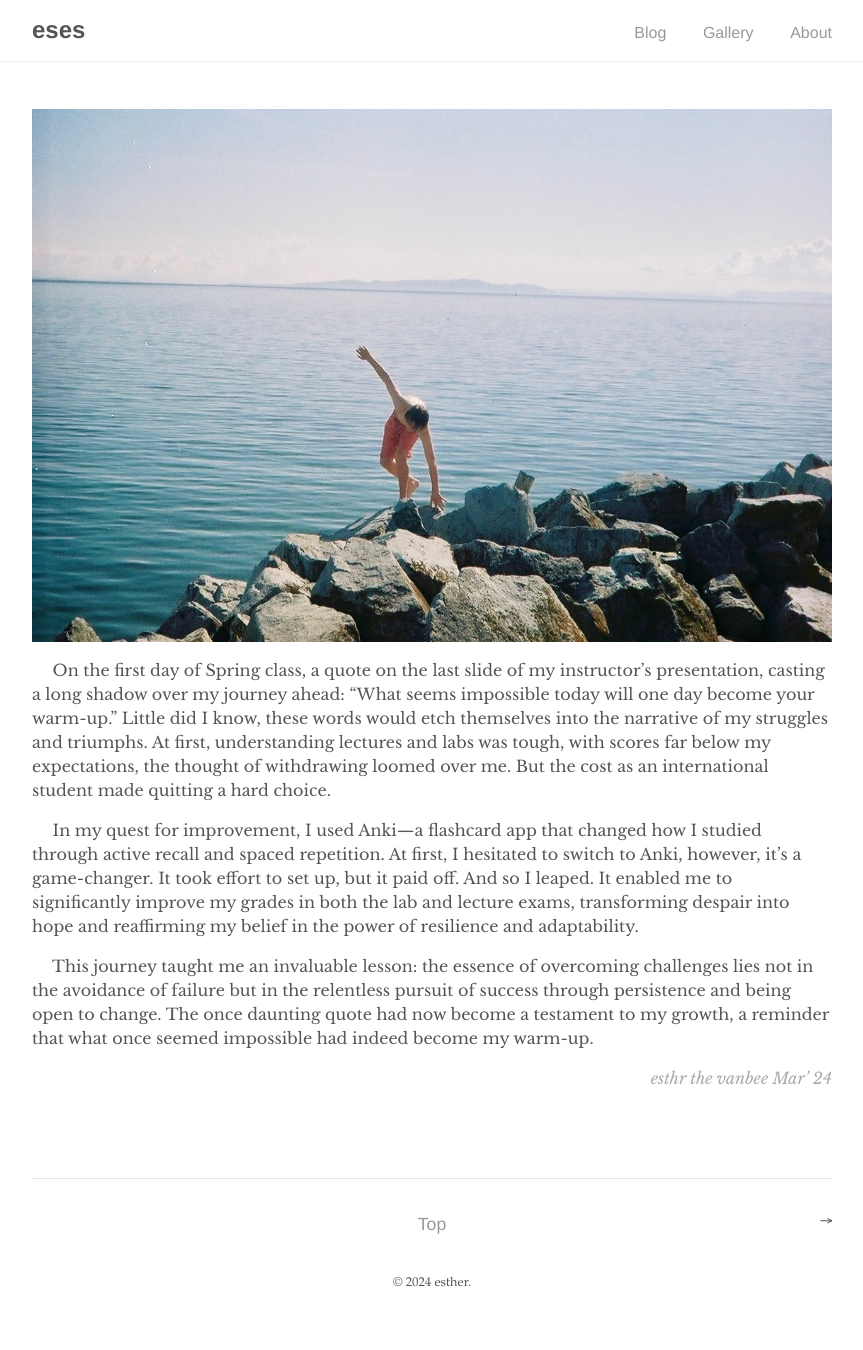
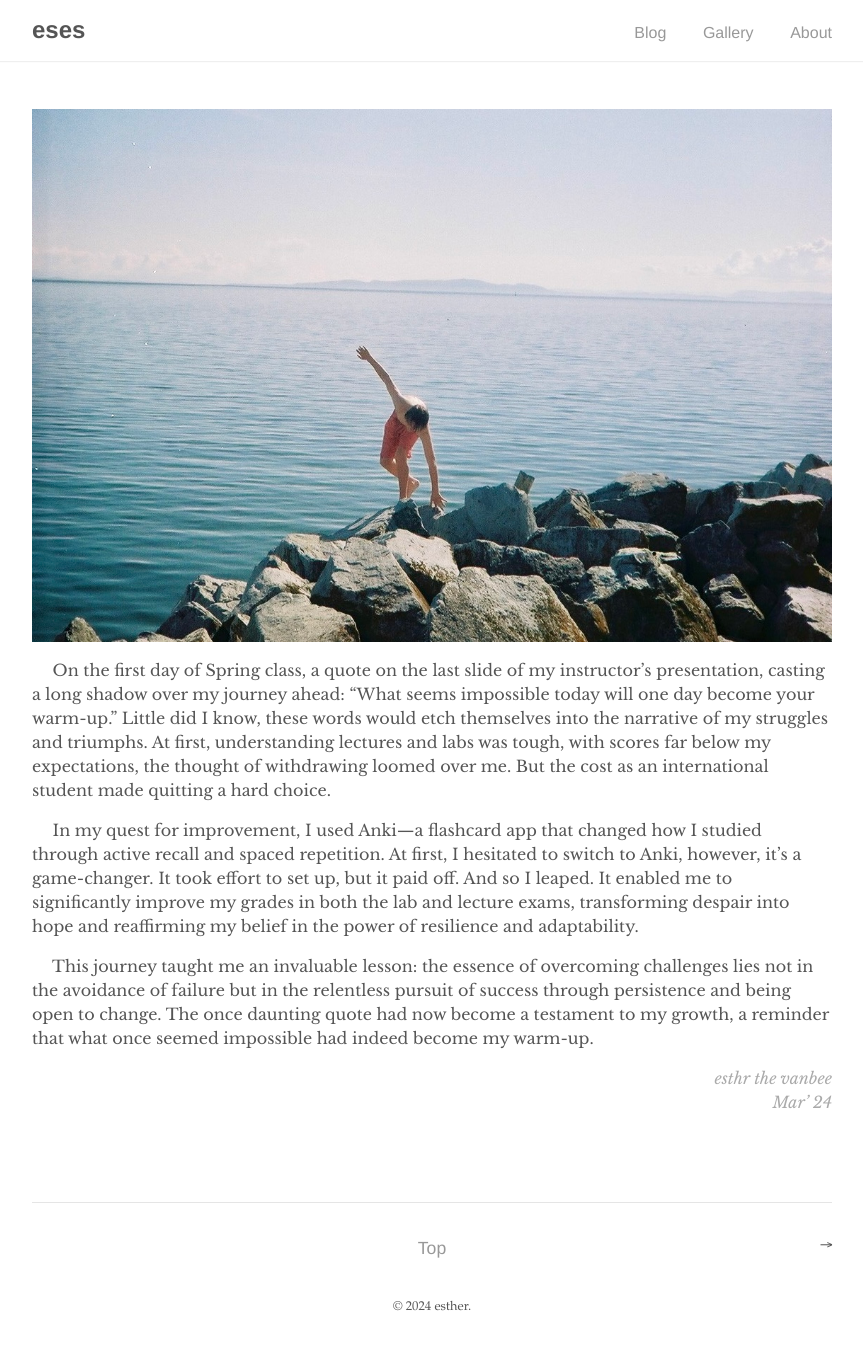
Before and after one commit to eses-corner/eses-corner.github.io, a Jekyll site: the page built from _posts/2024-03-07-quote.md, in a window 1280 px wide. Shown: the whole page, without its empty margins (208-1071 px from the left). Built offline with Jekyll 4.4.1, drawn with Linux system fonts in a browser that asks for light colours; comment, search, counter and statistics services are not loaded; before the commit the page ends 1326 px from its top, so only the background shows below that.

Commit message:
update blog

```diff
--- a/_posts/2024-03-07-quote.md
+++ b/_posts/2024-03-07-quote.md
@@ -20,7 +20,7 @@ comments: false
 &emsp; This journey taught me an invaluable lesson: the essence of overcoming challenges lies not in the avoidance of failure but in the relentless pursuit of success through persistence and being open to change. The once daunting quote had now become a testament to my growth, a reminder that what once seemed impossible had indeed become my warm-up.
 
 <div class="post-info">
-esthr the vanbee
-Mar’ 24 <br>
+esthr the vanbee <br>
+Mar’ 24
 </div>
 <br>
```
